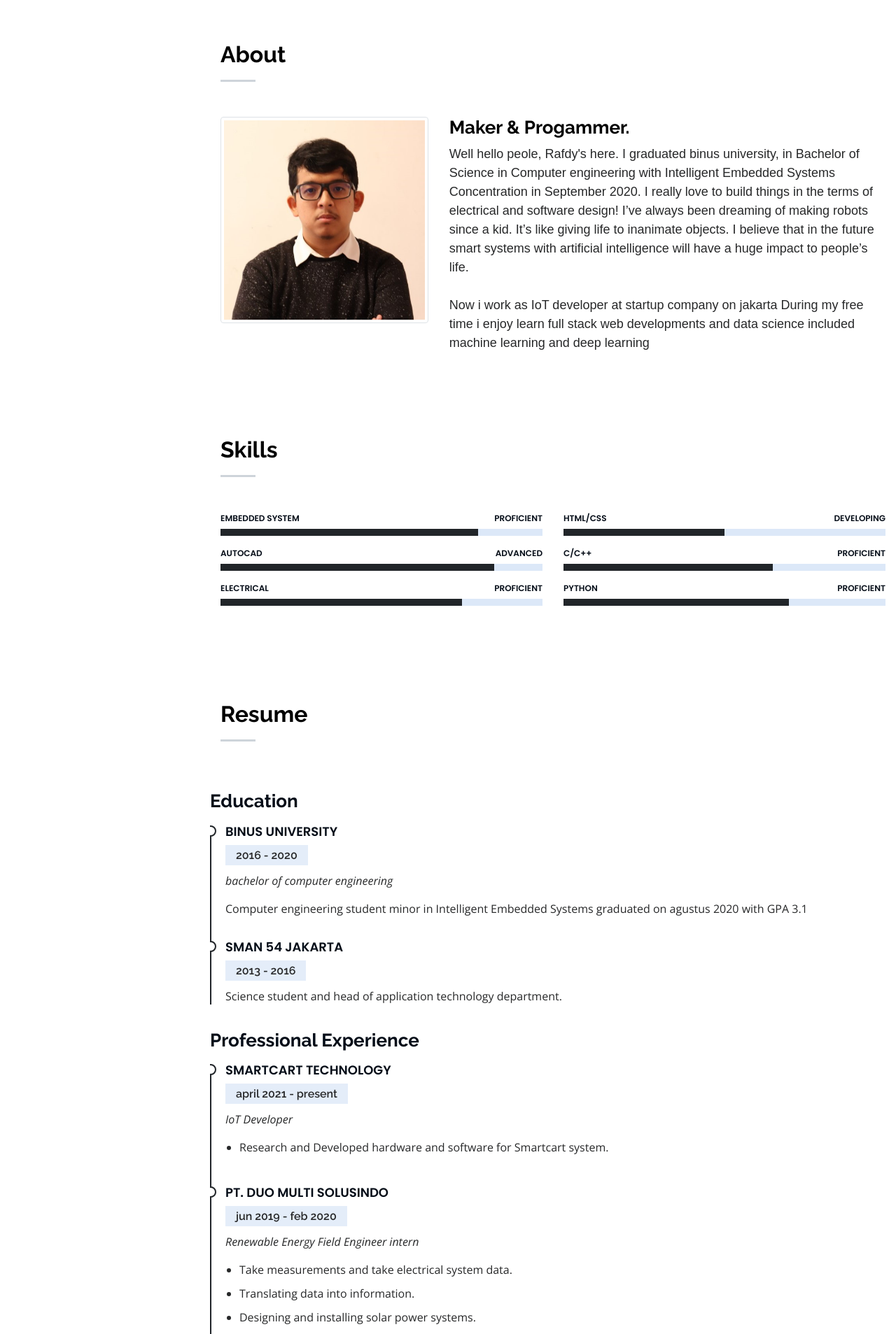
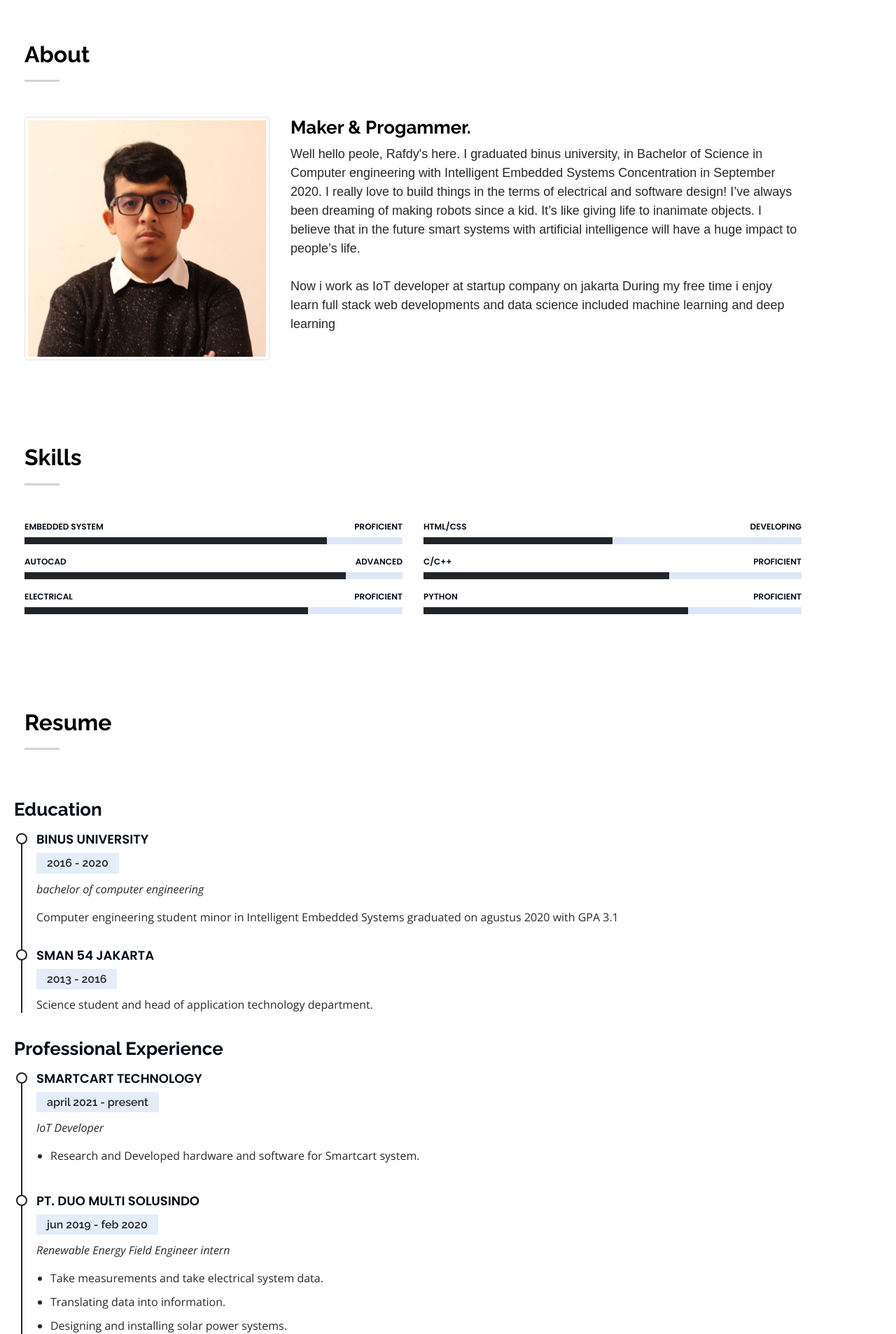
Before and after one commit to arafdy/rafdy, a PHP site: page / in a window 1280 px wide. Shown: the part 801-2708 px from the top of the page at 70% size. Run offline with PHP 8.4, Linux system fonts and the light colour scheme; some libraries are stand-ins or nearby versions.

Commit message:
change #main margin-left change .resume .resume-item margin-left

```diff
--- a/assets/css/style.css
+++ b/assets/css/style.css
@@ -123,7 +123,7 @@ h1, h2, h3, h4, h5, h6 {
 
 
 #main {
-  margin-left: 300px;
+  margin-left: -100px;
 }
 
 
@@ -456,6 +456,7 @@ section {
   margin-top: -2px;
   border-left: 2px solid #212529;
   position: relative;
+  margin-left: 10px;
 }
 
 .resume .resume-item h4 {
@@ -475,6 +476,7 @@ section {
   display: inline-block;
   font-weight: 600;
   margin-bottom: 10px;
+
 }
 
 .resume .resume-item ul {
```
